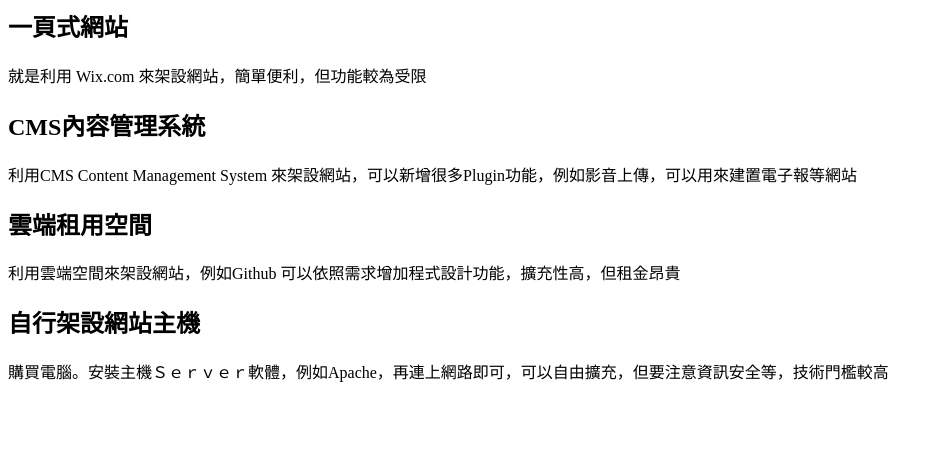
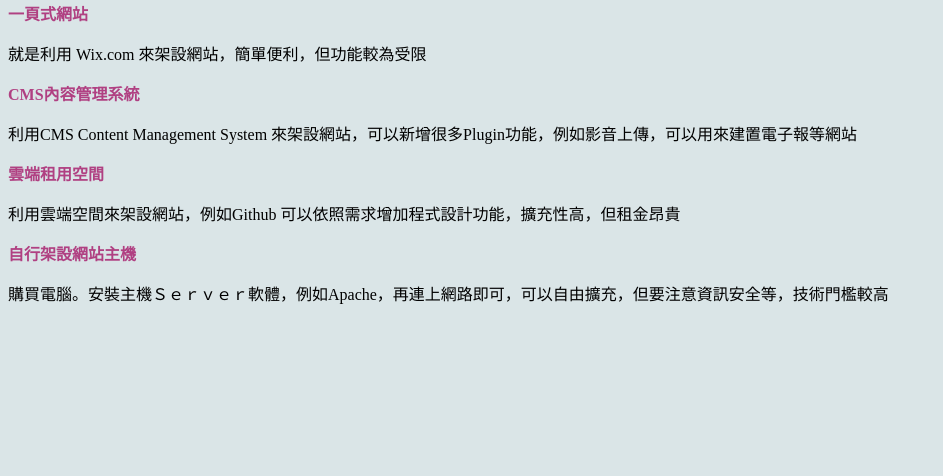
Before and after one commit to nokosii/web2, a plain HTML site: page index.htm in a window 1280 px wide. Shown: the part 324-800 px from the top of the page, without its empty margins (0-943 px from the left). Drawn offline with Linux system fonts and the light colour scheme.

Commit message:
Update index.htm

```diff
--- a/index.htm
+++ b/index.htm
@@ -3,6 +3,16 @@
   <head>
     <meta charset="UTF-8"/>
     <title>網站設計的四種方式</title>
+    <style>
+      body{
+       background-color:#dae5e7;
+       }
+      h2{
+       color:#b04082;
+       font-size:1em;
+      }
+
+    </style>
   </head>
   <body>
     <img src="https://130168-1109147-raikfcquaxqncofqfm.stackpathdns.com/wp-content/uploads/2020/04/webdesign.jpg" alt="網站設計的LOGO"></img>
```
